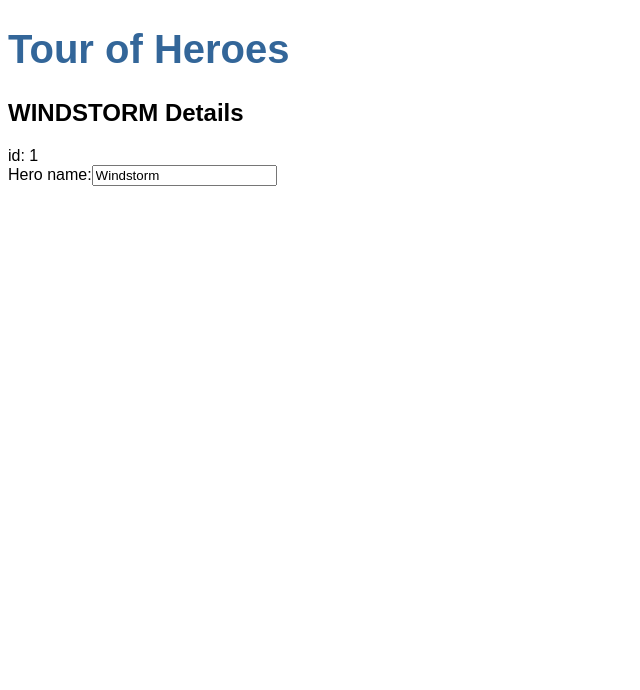
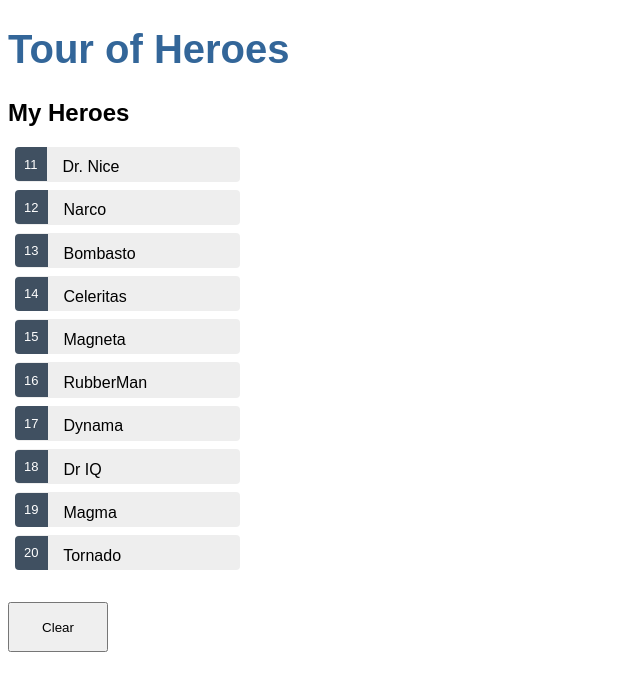
Before and after one commit to ponderfizzle/angular-tour-of-heroes, an Angular app: page / in a window 1280 px wide. Shown: the top 690 px of the page, without its empty margins (0-640 px from the left). Built offline with nearby package versions, Linux system fonts and the light colour scheme.

Commit message:
display a list section complete

```diff
--- a/src/app/components/heroes/heroes.component.css
+++ b/src/app/components/heroes/heroes.component.css
@@ -0,0 +1,57 @@
+/* HeroesComponent's private CSS styles */
+.heroes {
+  margin: 0 0 2em 0;
+  list-style-type: none;
+  padding: 0;
+  width: 15em;
+}
+.heroes li {
+  cursor: pointer;
+  position: relative;
+  left: 0;
+  background-color: #EEE;
+  margin: .5em;
+  padding: .3em 0;
+  height: 1.6em;
+  border-radius: 4px;
+}
+.heroes li:hover {
+  color: #2c3a41;
+  background-color: #e6e6e6;
+  left: .1em;
+}
+.heroes li.selected {
+  background-color: black;
+  color: white;
+}
+.heroes li.selected:hover {
+  background-color: #505050;
+  color: white;
+}
+.heroes li.selected:active {
+  background-color: black;
+  color: white;
+}
+.heroes .badge {
+  display: inline-block;
+  font-size: small;
+  color: white;
+  padding: 0.8em 0.7em 0 0.7em;
+  background-color:#405061;
+  line-height: 1em;
+  position: relative;
+  left: -1px;
+  top: -4px;
+  height: 1.8em;
+  margin-right: .8em;
+  border-radius: 4px 0 0 4px;
+}
+
+input {
+  padding: .5rem;
+}
+
+.clear-button {
+  width: 100px;
+  height: 50px;
+}
--- a/src/app/components/heroes/heroes.component.html
+++ b/src/app/components/heroes/heroes.component.html
@@ -1,9 +1,26 @@
 <div>
-  <h2>{{hero.name | uppercase}} Details</h2>
-  <div><span>id: </span>{{hero.id}}</div>
-  <label for="name">Hero name:</label>
-  <input type="text"
-         id="name"
-         [(ngModel)]="hero.name"
-         placeholder="name">
+
+  <div>
+    <h2>My Heroes</h2>
+    <ul class="heroes">
+      <li *ngFor="let hero of heroes"
+          (click)="onSelect(hero)"
+          [class.selected]="hero===selectedHero">
+        <span class="badge">{{hero.id}}</span> {{hero.name}}
+      </li>
+    </ul>
+    <button class="clear-button"
+            (click)="this.selectedHero=null">Clear</button>
+  </div>
+
+  <div *ngIf="selectedHero">
+    <h2>{{selectedHero.name | uppercase}} Details</h2>
+    <div><span>id: </span>{{selectedHero.id}}</div>
+    <label for="hero-name">Hero name:</label>
+    <input type="text"
+           id="hero-name"
+           [(ngModel)]="selectedHero.name"
+           placeholder="name">
+  </div>
+
 </div>
--- a/src/app/components/heroes/heroes.component.ts
+++ b/src/app/components/heroes/heroes.component.ts
@@ -1,5 +1,6 @@
 import { Component, OnInit } from '@angular/core';
 import { Hero } from 'src/app/interfaces/Hero';
+import { HEROES } from '../../data/mock-heroes';
 
 @Component({
   selector: 'app-heroes',
@@ -7,15 +8,17 @@
   styleUrls: ['./heroes.component.css']
 })
 export class HeroesComponent implements OnInit {
-
-  hero: Hero = {
-    id: 1,
-    name: 'Windstorm'
-  }
+  heroes: Hero[];
+  selectedHero?: Hero;
 
   constructor() { }
 
   ngOnInit(): void {
+    this.heroes = HEROES;
+  }
+
+  onSelect(hero: Hero): void {
+    this.selectedHero = hero;
   }
 
 }
--- /dev/null
+++ b/src/app/data/mock-heroes.ts
@@ -0,0 +1,14 @@
+import { Hero } from "../interfaces/Hero";
+
+export const HEROES: Hero[] = [
+  { id: 11, name: 'Dr. Nice' },
+  { id: 12, name: 'Narco' },
+  { id: 13, name: 'Bombasto' },
+  { id: 14, name: 'Celeritas' },
+  { id: 15, name: 'Magneta' },
+  { id: 16, name: 'RubberMan' },
+  { id: 17, name: 'Dynama' },
+  { id: 18, name: 'Dr IQ' },
+  { id: 19, name: 'Magma' },
+  { id: 20, name: 'Tornado' }
+]
```
